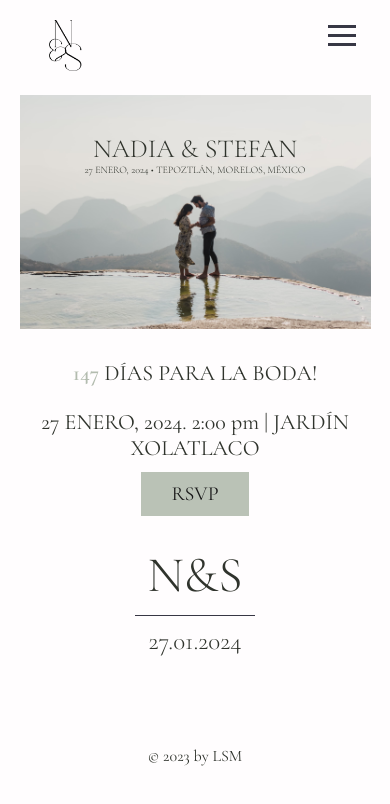
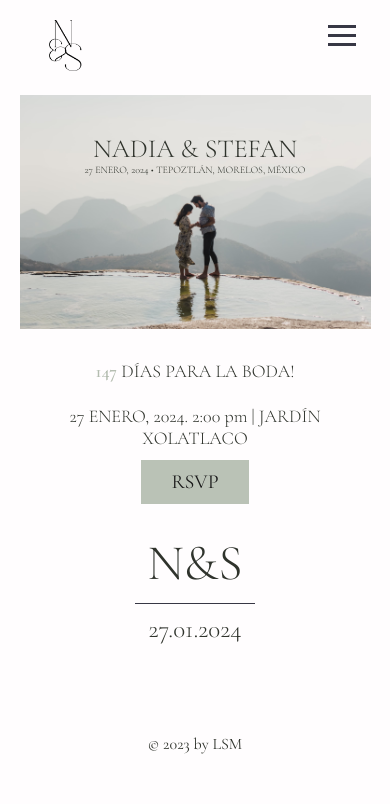
Before and after one commit to richipargo/nadia-stefan, a React (Vite) app: page / in a window 390 px wide. Shown: the top 804 px of the page. Built offline with nearby package versions, Linux system fonts and the light colour scheme.

Commit message:
Add responsiveness to Home text

```diff
--- a/src/style_components/home.css
+++ b/src/style_components/home.css
@@ -4,7 +4,8 @@
   padding: 0 0 5% 0;
   text-transform: uppercase;
   text-align: center;
-  font-size: 22px;
+  font-size: 26px;
+  font-weight: 300;
 }
 .pm-span {
   text-transform: lowercase;
@@ -12,3 +13,13 @@
 .when-where {
   margin-top: 1%;
 }
+@media all and (min-width: 320px) and (max-width: 600px) {
+  .home {
+    font-size: 18px;
+  }
+}
+@media all and (min-width: 601px) and (max-width: 900px) {
+  .home {
+    font-size: 22px;
+  }
+}
```
